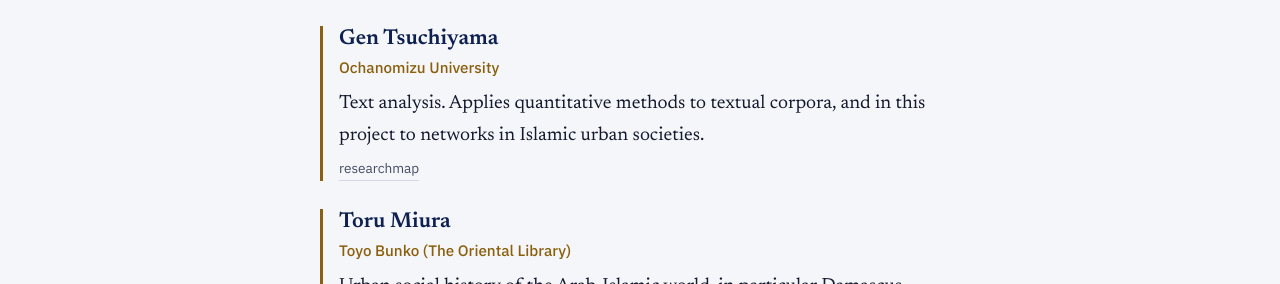
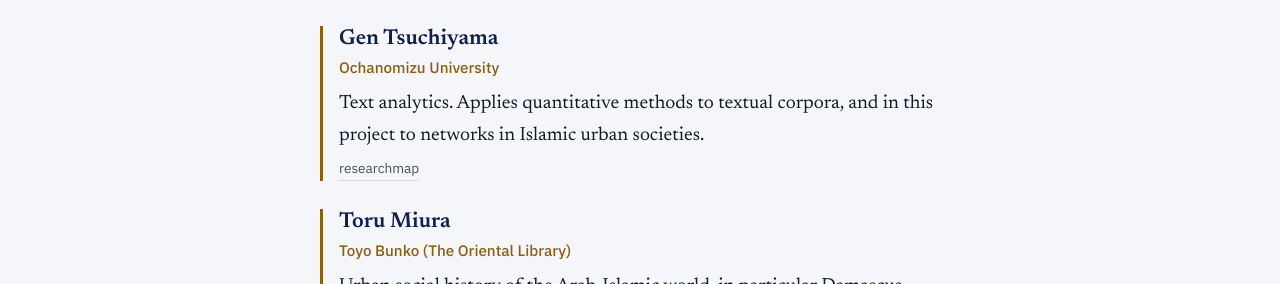
Before and after one commit to wkmisr/arab-islamic-networks, a Jekyll site: the page built from team.md, in a window 1280 px wide. Shown: the part 1206-1490 px from the top of the page. Built offline with Jekyll 4.4.1, drawn with Linux system fonts in a browser that asks for light colours.

Commit message:
Correct text description from 'Text analysis' to 'Text analytics'

```diff
--- a/_data/team.yml
+++ b/_data/team.yml
@@ -41,7 +41,7 @@
     researchmap: "https://researchmap.jp/gtsuchiy?lang=en"
     orcid: ""
     academia: ""
-    text: Text analysis. Applies quantitative methods to textual corpora, and in this project to networks in Islamic urban societies.
+    text: Text analytics. Applies quantitative methods to textual corpora, and in this project to networks in Islamic urban societies.
   - name: Toru Miura
     affiliation: "Toyo Bunko (The Oriental Library)"
     ja: 三浦徹
```
